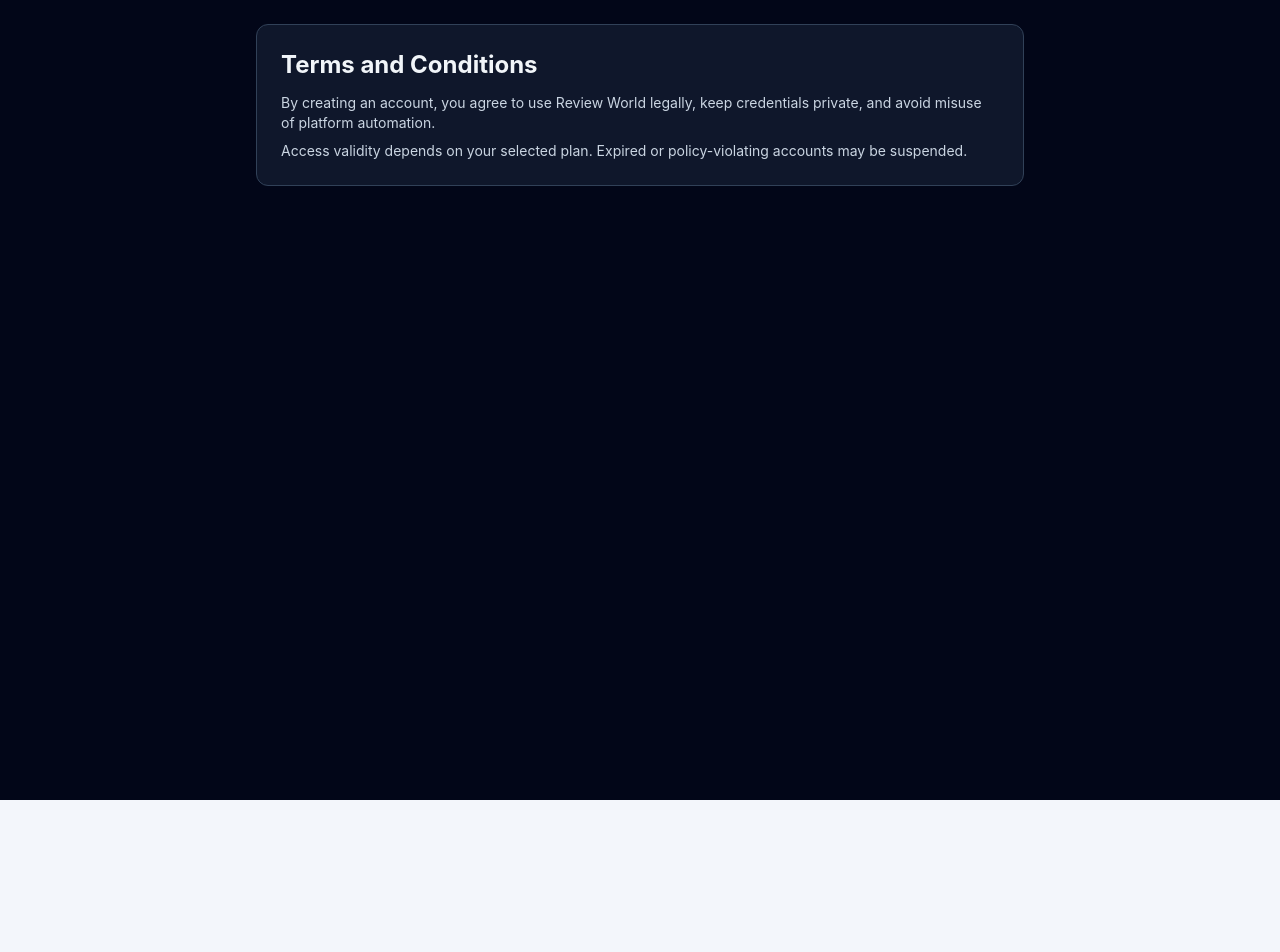
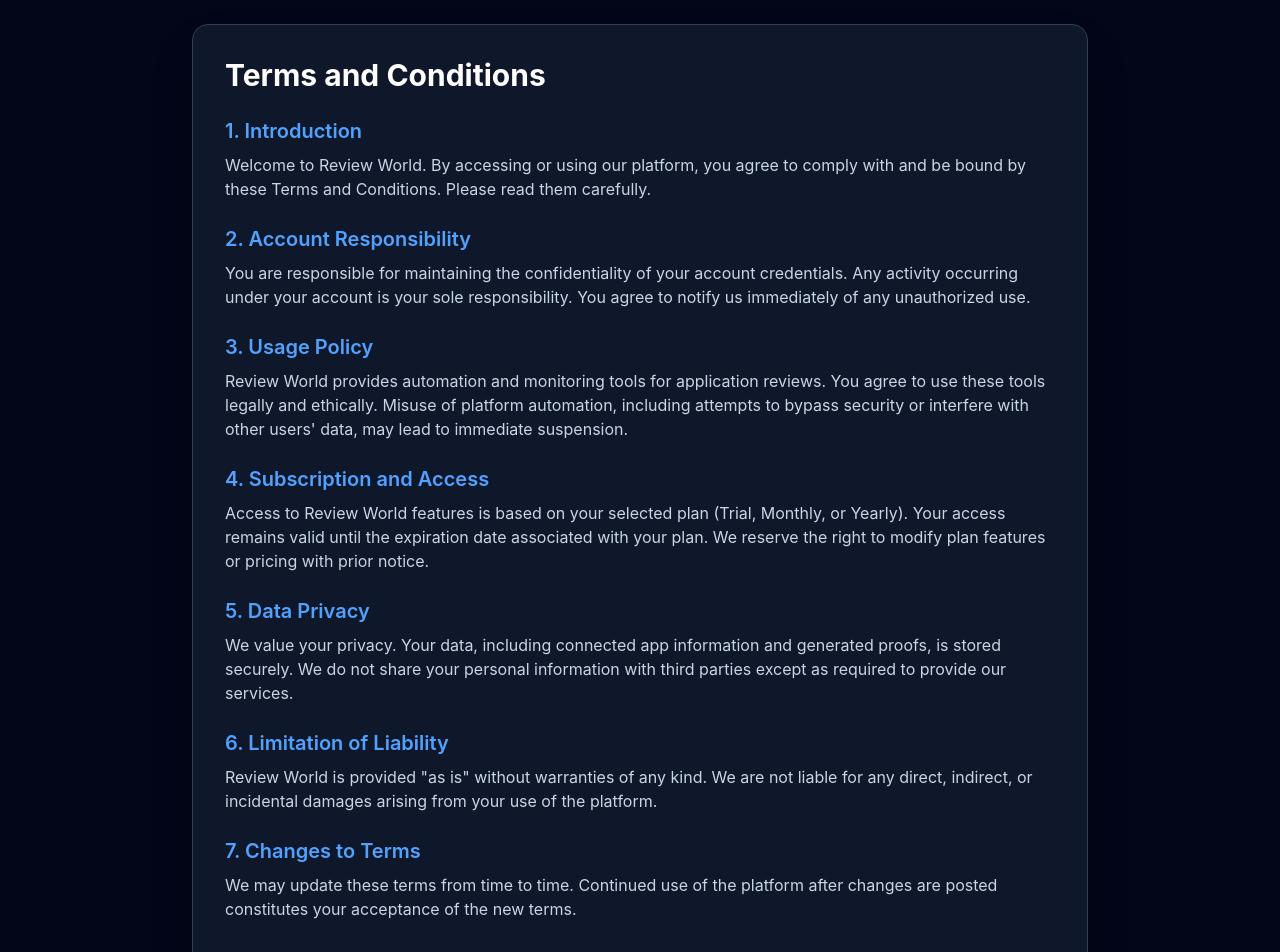
Before and after one commit to RWtest9525/RW_Live_management, a React (Vite) app: page /terms-and-conditions in a window 1280 px wide. Shown: the top 952 px of the page. Before the commit the page ends 800 px from the top, so only its background shows below. Built offline with nearby package versions, Linux system fonts and the light colour scheme.

Commit message:
Updated some code

```diff
--- a/src/pages/TermsPage.jsx
+++ b/src/pages/TermsPage.jsx
@@ -1,16 +1,71 @@
 function TermsPage() {
   return (
     <div className="min-h-screen bg-slate-950 p-6 text-slate-100">
-      <div className="mx-auto max-w-3xl rounded-xl border border-slate-700 bg-slate-900 p-6">
-        <h1 className="text-2xl font-bold">Terms and Conditions</h1>
-        <p className="mt-3 text-sm text-slate-300">
-          By creating an account, you agree to use Review World legally, keep credentials
-          private, and avoid misuse of platform automation.
-        </p>
-        <p className="mt-2 text-sm text-slate-300">
-          Access validity depends on your selected plan. Expired or policy-violating accounts
-          may be suspended.
-        </p>
+      <div className="mx-auto max-w-4xl rounded-2xl border border-slate-700 bg-slate-900 p-8 shadow-2xl">
+        <h1 className="mb-6 text-3xl font-bold text-white">Terms and Conditions</h1>
+
+        <div className="space-y-6 text-slate-300">
+          <section>
+            <h2 className="mb-2 text-xl font-semibold text-blue-400">1. Introduction</h2>
+            <p>
+              Welcome to Review World. By accessing or using our platform, you agree to comply with and be bound by these Terms and Conditions. Please read them carefully.
+            </p>
+          </section>
+
+          <section>
+            <h2 className="mb-2 text-xl font-semibold text-blue-400">2. Account Responsibility</h2>
+            <p>
+              You are responsible for maintaining the confidentiality of your account credentials. Any activity occurring under your account is your sole responsibility. You agree to notify us immediately of any unauthorized use.
+            </p>
+          </section>
+
+          <section>
+            <h2 className="mb-2 text-xl font-semibold text-blue-400">3. Usage Policy</h2>
+            <p>
+              Review World provides automation and monitoring tools for application reviews. You agree to use these tools legally and ethically. Misuse of platform automation, including attempts to bypass security or interfere with other users' data, may lead to immediate suspension.
+            </p>
+          </section>
+
+          <section>
+            <h2 className="mb-2 text-xl font-semibold text-blue-400">4. Subscription and Access</h2>
+            <p>
+              Access to Review World features is based on your selected plan (Trial, Monthly, or Yearly). Your access remains valid until the expiration date associated with your plan. We reserve the right to modify plan features or pricing with prior notice.
+            </p>
+          </section>
+
+          <section>
+            <h2 className="mb-2 text-xl font-semibold text-blue-400">5. Data Privacy</h2>
+            <p>
+              We value your privacy. Your data, including connected app information and generated proofs, is stored securely. We do not share your personal information with third parties except as required to provide our services.
+            </p>
+          </section>
+
+          <section>
+            <h2 className="mb-2 text-xl font-semibold text-blue-400">6. Limitation of Liability</h2>
+            <p>
+              Review World is provided "as is" without warranties of any kind. We are not liable for any direct, indirect, or incidental damages arising from your use of the platform.
+            </p>
+          </section>
+
+          <section>
+            <h2 className="mb-2 text-xl font-semibold text-blue-400">7. Changes to Terms</h2>
+            <p>
+              We may update these terms from time to time. Continued use of the platform after changes are posted constitutes your acceptance of the new terms.
+            </p>
+          </section>
+        </div>
+
+        <div className="mt-8 border-t border-slate-700 pt-6 text-center">
+          <p className="text-sm text-slate-400">
+            Last Updated: May 5, 2026
+          </p>
+          <button
+            onClick={() => window.close()}
+            className="mt-4 rounded-lg bg-slate-800 px-6 py-2 font-medium text-white transition hover:bg-slate-700"
+          >
+            Close Window
+          </button>
+        </div>
       </div>
     </div>
   )
```
Also changed, not shown: vercel.json (added), 1 other file (tests, documents, lock files or other folders).
